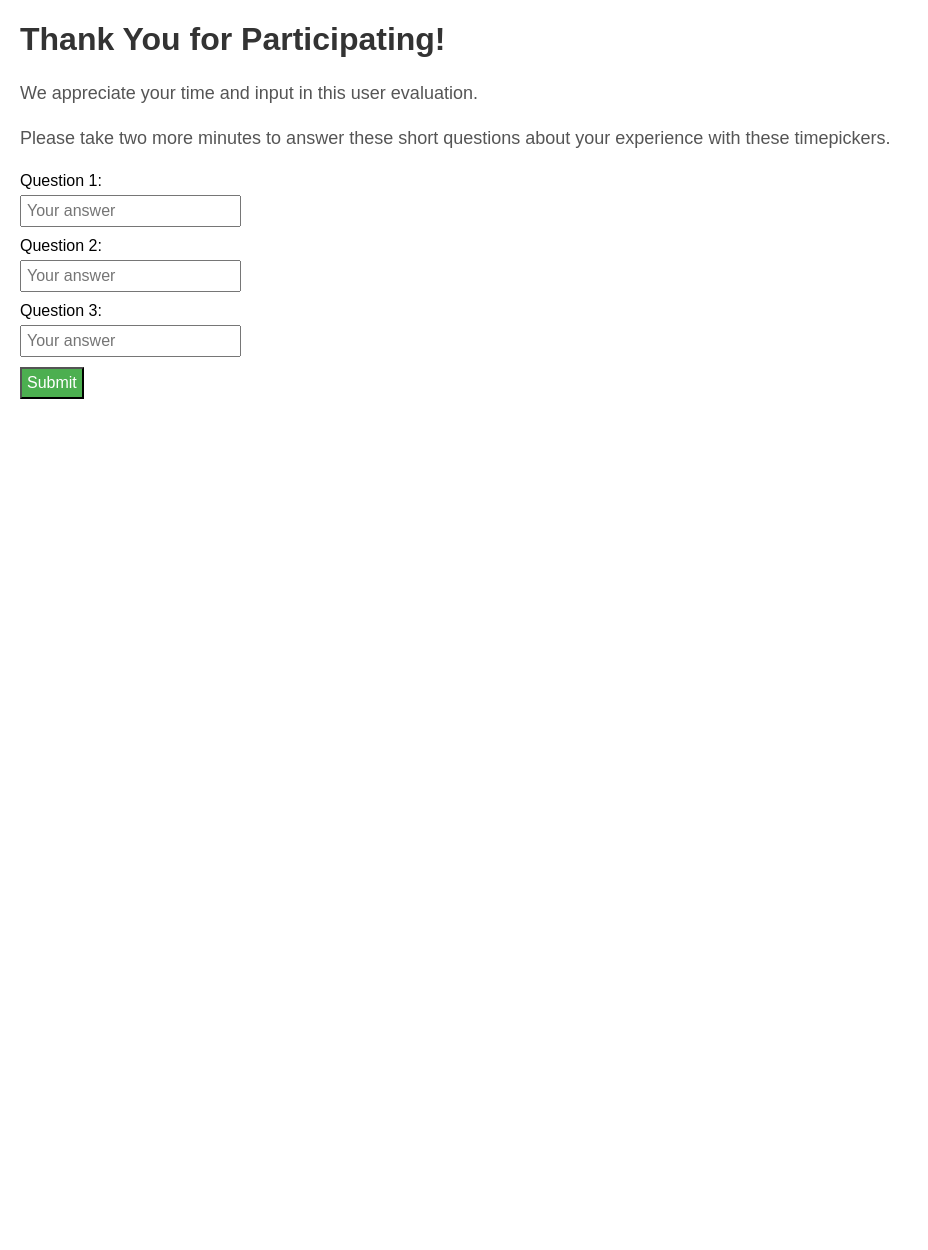
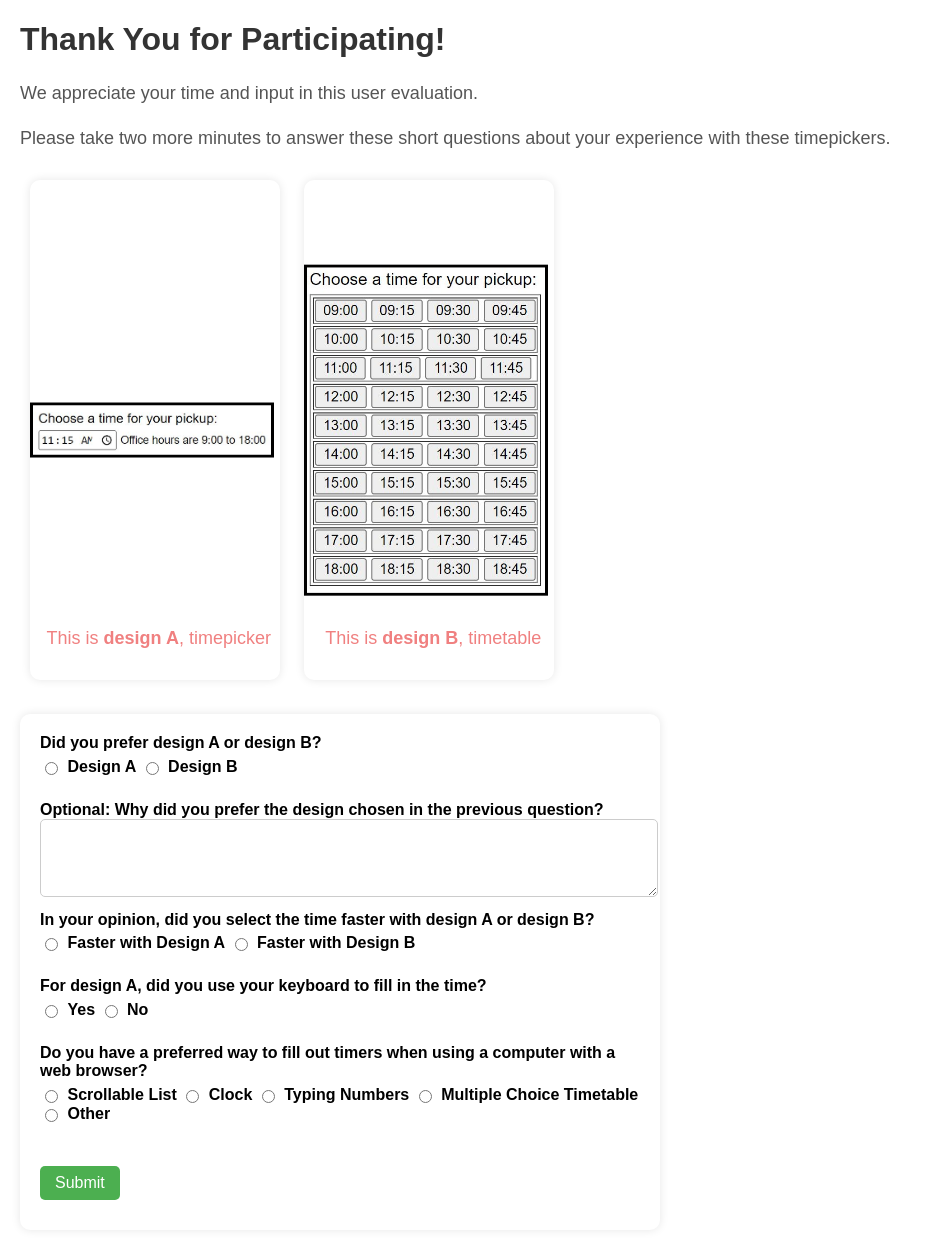
Before and after one commit to JeanmarieAlder/publigoods-eval, a Flask app: template templates/quizz.html in a window 1280 px wide. Shown: the whole page, without its empty margins (0-928 px from the left). Before the commit the page ends 399 px from the top, so only its background shows below. Run offline with Flask 3, Linux system fonts and the light colour scheme; the template is opened without the code that fills it, so the values that code supplies are empty; some libraries are stand-ins or nearby versions.

Commit message:
update questionnaire with correct questions

```diff
--- /dev/null
+++ b/static/styles/quizz.css
@@ -0,0 +1,105 @@
+/* static/styles/quizz.css */
+
+/* General styling for the form */
+form {
+    max-width: 600px;
+    padding: 20px;
+    background-color: #fff;
+    border-radius: 10px;
+    box-shadow: 0 0 10px rgba(0, 0, 0, 0.1);
+    text-align: left;
+}
+
+/* Styling for labels */
+label {
+    display: block;
+    font-weight: bold;
+    margin-bottom: 0px;
+}
+
+/* Styling for textareas */
+textarea {
+    width: 100%;
+    padding: 8px;
+    margin-bottom: 10px;
+    border: 1px solid #ccc;
+    border-radius: 5px;
+}
+
+/* Styling for radio buttons and labels */
+input[type="radio"] {
+    margin-right: 5px;
+    vertical-align: middle;
+}
+
+/* Align radio buttons and labels in the same row */
+input[type="radio"] + label {
+    display: inline-block;
+    vertical-align: middle;
+}
+
+/* Styling for form input elements */
+input[type="radio"],
+input[type="submit"] {
+    padding: 8px 15px;
+    background-color: #4caf50;
+    color: #fff;
+    border: none;
+    border-radius: 5px;
+    cursor: pointer;
+}
+
+input[type="radio"]:hover,
+input[type="submit"]:hover {
+    background-color: #45a049;
+}
+
+.quizz-radio {
+    margin-bottom: 25px;
+    margin-top: 5px;
+}
+
+/* Card styling */
+.card {
+    max-width: 250px;
+    width: 250px;
+    height: 500px;
+    margin: 10px;
+    border-radius: 10px;
+    overflow: hidden;
+    box-shadow: 0 0 10px rgba(0, 0, 0, 0.1);
+    display: inline-block;
+    position: relative;
+}
+
+.card img {
+    width: 95%;
+    height: auto;
+    position: absolute;
+    top: 50%;
+    transform: translateY(-50%);
+    border: 3px solid #000; /* Black border around the image */
+}
+
+.card p {
+    padding: 10px;
+    text-align: center;
+    color: lightcoral;
+    position: absolute;
+    bottom: 0;
+    width: 95%;
+    background-color: rgba(255, 255, 255, 0.8); /* Add background for better readability */
+}
+
+/* Responsive styling for form elements */
+@media screen and (max-width: 600px) {
+    form {
+        padding: 10px;
+    }
+
+    input[type="radio"],
+    input[type="submit"] {
+        width: 100%;
+        margin-top: 5px;
+    }
+}
--- a/templates/quizz.html
+++ b/templates/quizz.html
@@ -4,6 +4,7 @@
     <meta charset="UTF-8">
     <meta name="viewport" content="width=device-width, initial-scale=1.0">
     <link rel="stylesheet" href="{{ url_for('static',filename='styles/styles.css') }}">
+    <link rel="stylesheet" href="{{ url_for('static',filename='styles/quizz.css') }}">
 
     <title>User Evaluation Quizz</title>
 </head>
@@ -18,21 +19,60 @@
         Please take two more minutes to answer these short questions about your experience with these timepickers.
     </p>
 
+    <!-- Card 1 -->
+    <div class="card">
+        <img src="{{ url_for('static', filename='images/design_a.JPG') }}" alt="Card 1 Image">
+        <p>This is <b>design A</b>, timepicker</p>
+    </div>
+
+    <!-- Card 2 -->
+    <div class="card">
+        <img src="{{ url_for('static', filename='images/design_b.JPG') }}" alt="Card 2 Image">
+        <p>This is <b>design B</b>, timetable</p>
+    </div>
+
     <form action="/thank_you" method="post">
 
-        <label for="question1">Question 1:</label>
-        <input type="text" id="question1" name="question1" placeholder="Your answer">
+        <label for="design_preference">Did you prefer design A or design B?</label>
+        <div class="quizz-radio">
+            <input type="radio" id="design_a" name="design_preference" value="A" required>
+            <label for="design_a">Design A</label>
+            <input type="radio" id="design_b" name="design_preference" value="B" required>
+            <label for="design_b">Design B</label>
+        </div>
 
-        <br>
+        <label for="optional_reason">Optional: Why did you prefer the design chosen in the previous question?</label>
+        <textarea id="optional_reason" name="optional_reason" rows="4"></textarea>
 
-        <label for="question2">Question 2:</label>
-        <input type="text" id="question2" name="question2" placeholder="Your answer">
+        <label for="time_selection_preference">In your opinion, did you select the time faster with design A or design B?</label>
+        <div class="quizz-radio">
+            <input type="radio" id="faster_with_a" name="time_selection_preference" value="A" required>
+            <label for="faster_with_a">Faster with Design A</label>
+            <input type="radio" id="faster_with_b" name="time_selection_preference" value="B" required>
+            <label for="faster_with_b">Faster with Design B</label>
+        </div>
 
-        <br>
+        <label for="keyboard_usage">For design A, did you use your keyboard to fill in the time?</label>
+        <div class="quizz-radio">
+            <input type="radio" id="keyboard_yes" name="keyboard_usage" value="Yes" required>
+            <label for="keyboard_yes">Yes</label>
+            <input type="radio" id="keyboard_no" name="keyboard_usage" value="No" required>
+            <label for="keyboard_no">No</label>
+        </div>
 
-        <label for="question3">Question 3:</label>
-        <input type="text" id="question3" name="question3" placeholder="Your answer">
-
+        <label for="preferred_way_to_fill">Do you have a preferred way to fill out timers when using a computer with a web browser?</label>
+        <div class="quizz-radio">
+            <input type="radio" id="scrollable_list" name="preferred_way_to_fill" value="Scrollable List" required>
+            <label for="scrollable_list">Scrollable List</label>
+            <input type="radio" id="clock" name="preferred_way_to_fill" value="Clock" required>
+            <label for="clock">Clock</label>
+            <input type="radio" id="typing_numbers" name="preferred_way_to_fill" value="Typing Numbers" required>
+            <label for="typing_numbers">Typing Numbers</label>
+            <input type="radio" id="multiple_choice_timetable" name="preferred_way_to_fill" value="Multiple Choice Timetable" required>
+            <label for="multiple_choice_timetable">Multiple Choice Timetable</label>
+            <input type="radio" id="other" name="preferred_way_to_fill" value="Other" required>
+            <label for="other">Other</label>
+        </div>
         <br>
 
         <input type="submit" value="Submit">
```
Also changed, not shown: static/images/design_a.JPG (added), static/images/design_b.JPG (added).
